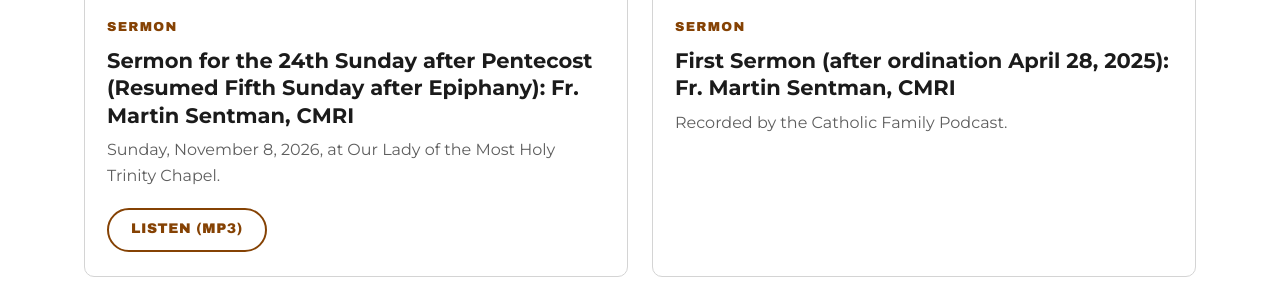
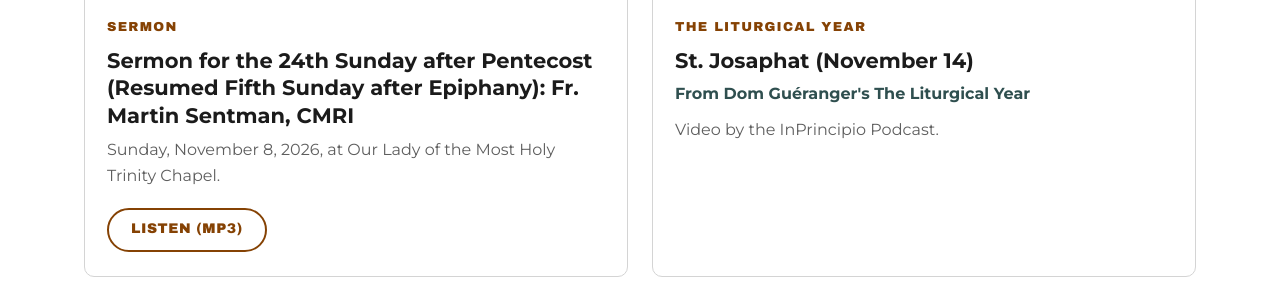
Before and after one commit to ourladymhtchurch/ourladymhtchurch.github.io, a Jekyll site: the page built from index.html, in a window 1280 px wide and 900 px high, scrolled down 3383 px, cut to the strip 240-538 px from the top of the window. Built offline with Jekyll 4.4.1, drawn with Linux system fonts in a browser that asks for light colours.

Commit message:
Remove the First Sermon video card from Featured Content

```diff
--- a/_data/featured.yml
+++ b/_data/featured.yml
@@ -31,14 +31,6 @@ items:
     audio: /assets/audio/sermon-2026-11-08-sentman.mp3
 
   - type: video
-    label: "Sermon"
-    title: "First Sermon (after ordination April 28, 2025): Fr. Martin Sentman, CMRI"
-    text: "Recorded by the Catholic Family Podcast."
-    youtube: d7nFr9nXhSI
-    start: 14
-
-  - type: video
-    wide: true
     label: "The Liturgical Year"
     title: "St. Josaphat (November 14)"
     by: "From Dom Guéranger's The Liturgical Year"
```
